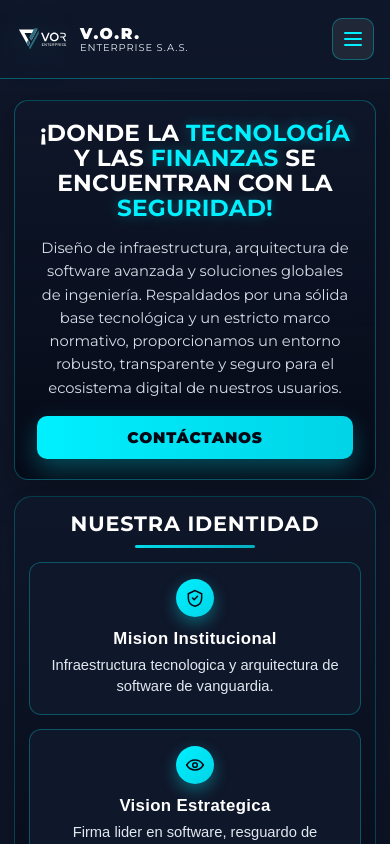
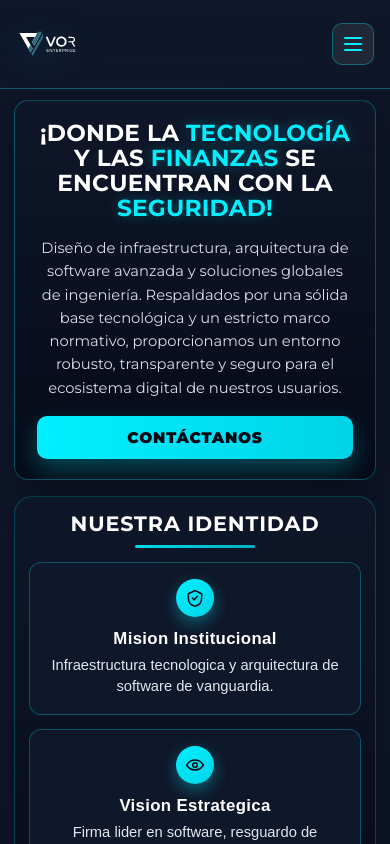
Before and after one commit to gokronos/vorenterprise, a Next.js app: page / in a window 390 px wide. Shown: the top 844 px of the page. Built offline with nearby package versions, Linux system fonts and the light colour scheme.

Commit message:
feat: ampliar logo del menu y quitar texto redundante

```diff
--- a/src/app/globals.css
+++ b/src/app/globals.css
@@ -70,34 +70,15 @@ body {
 .menu-brand {
 	display: flex;
 	align-items: center;
-	gap: 10px;
+	gap: 0;
 }
 
 .menu-brand-logo {
-	width: 54px;
-	height: 54px;
+	width: 86px;
+	height: 86px;
 	object-fit: contain;
 	flex: 0 0 auto;
 	filter: drop-shadow(0 8px 20px rgba(0, 240, 255, 0.2));
-}
-
-.menu-brand-text {
-	display: flex;
-	flex-direction: column;
-	line-height: 1.05;
-}
-
-.menu-brand-text strong {
-	font-size: 1.1rem;
-	letter-spacing: 0.11em;
-	font-weight: 900;
-}
-
-.menu-brand-text span {
-	font-size: 0.7rem;
-	letter-spacing: 0.09em;
-	text-transform: uppercase;
-	color: var(--text-muted);
 }
 
 .menu-nav {
@@ -1693,6 +1674,11 @@ body {
 		justify-content: flex-start;
 	}
 
+	.menu-brand-logo {
+		width: 72px;
+		height: 72px;
+	}
+
 	.menu-toggle {
 		display: inline-flex;
 		justify-self: end;
@@ -1891,12 +1877,9 @@ body {
 		padding: 0 14px;
 	}
 
-	.menu-brand-text strong {
-		font-size: 0.98rem;
-	}
-
-	.menu-brand-text span {
-		font-size: 0.62rem;
+	.menu-brand-logo {
+		width: 64px;
+		height: 64px;
 	}
 
 	.menu-link {
--- a/src/components/MainMenu.tsx
+++ b/src/components/MainMenu.tsx
@@ -29,10 +29,6 @@ export default function MainMenu() {
           alt="Logo V.O.R. Enterprise"
           className="menu-brand-logo"
         />
-        <div className="menu-brand-text">
-          <strong>V.O.R.</strong>
-          <span>Enterprise S.A.S.</span>
-        </div>
       </div>
 
       <button
```
